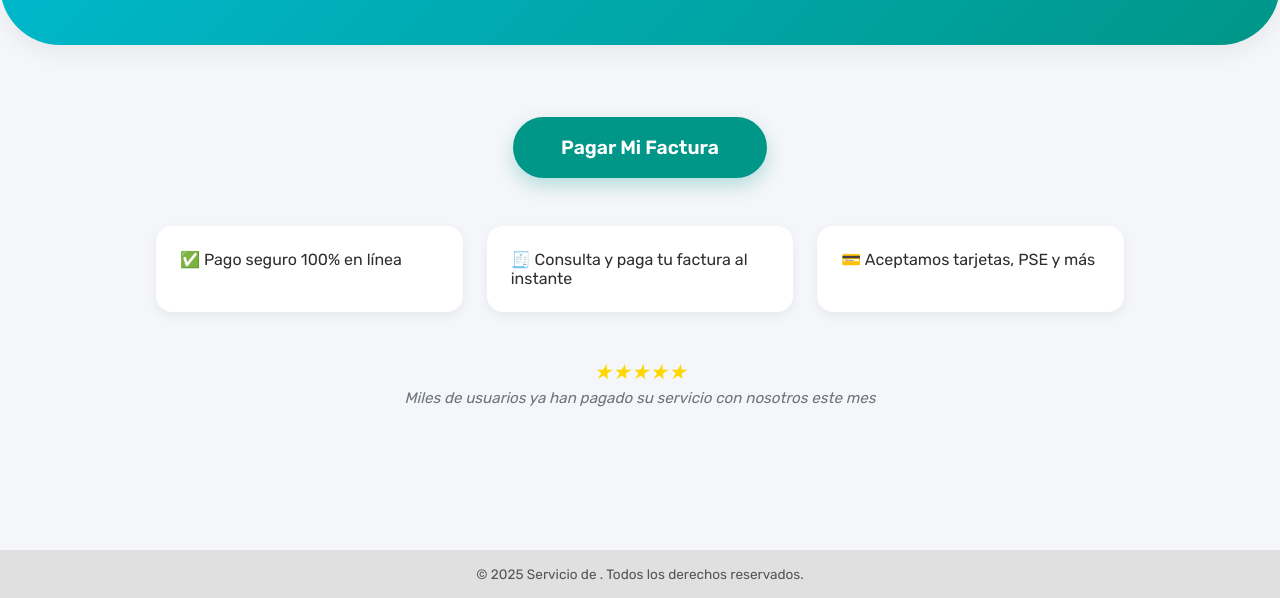
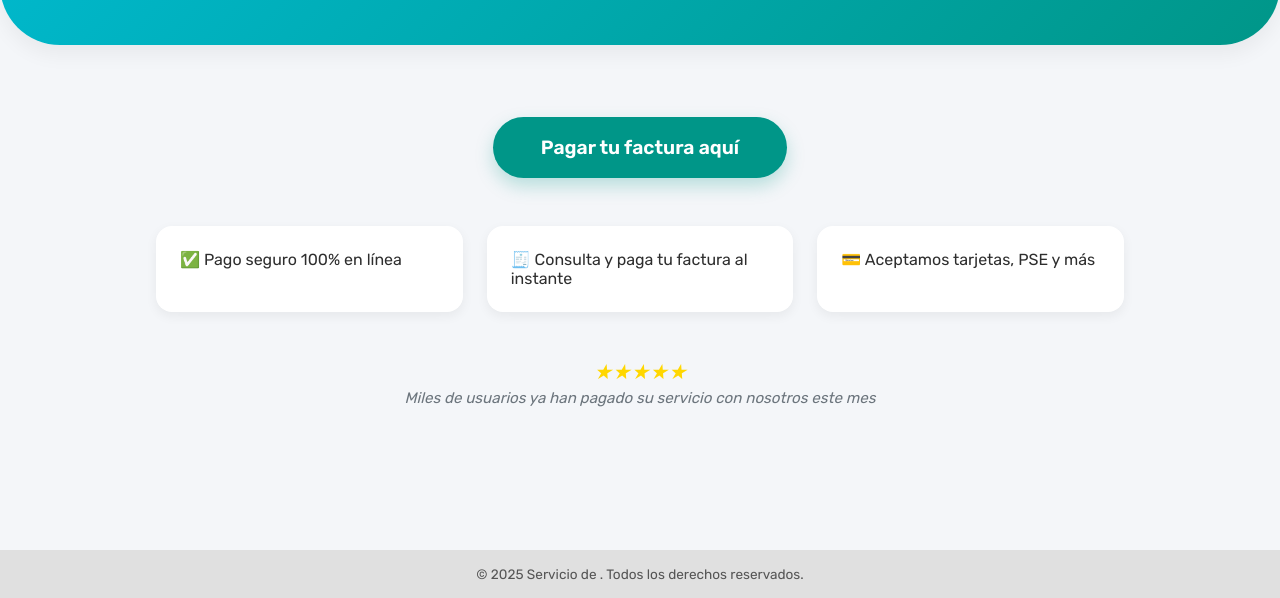
Before and after one commit to Stond3v/facturas, a plain HTML site: page index.html in a window 1280 px wide. Shown: the part 202-800 px from the top of the page. Drawn offline with Linux system fonts and the light colour scheme.

Commit message:
Update index.html

```diff
--- a/index.html
+++ b/index.html
@@ -183,7 +183,7 @@
   </header>
 
   <section class="cta-section">
-    <a href="" target="_blank" class="cta-button">Pagar Mi Factura</a>
+    <a href="" target="_blank" class="cta-button">Pagar tu factura aquí</a>
 
     <div class="benefits">
       <div class="benefit">✅ Pago seguro 100% en línea</div>
```
